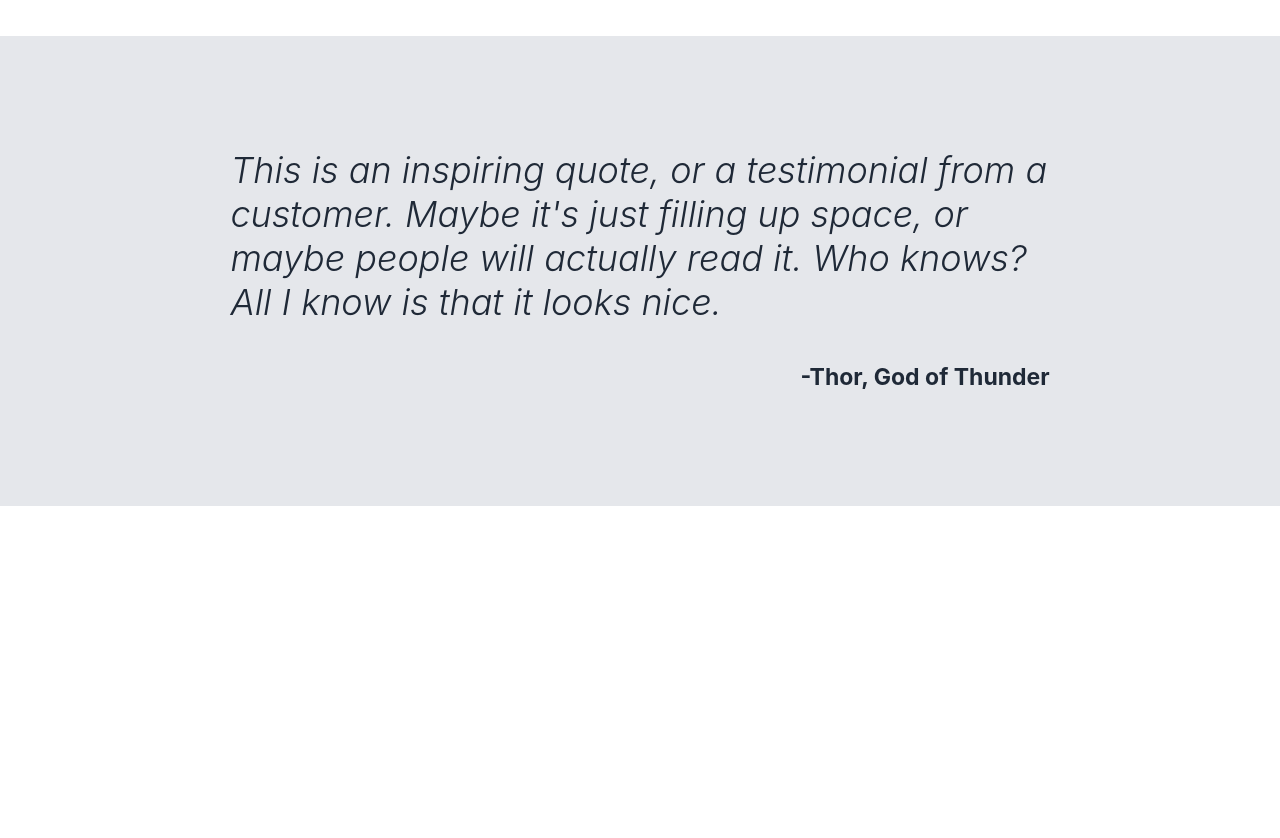
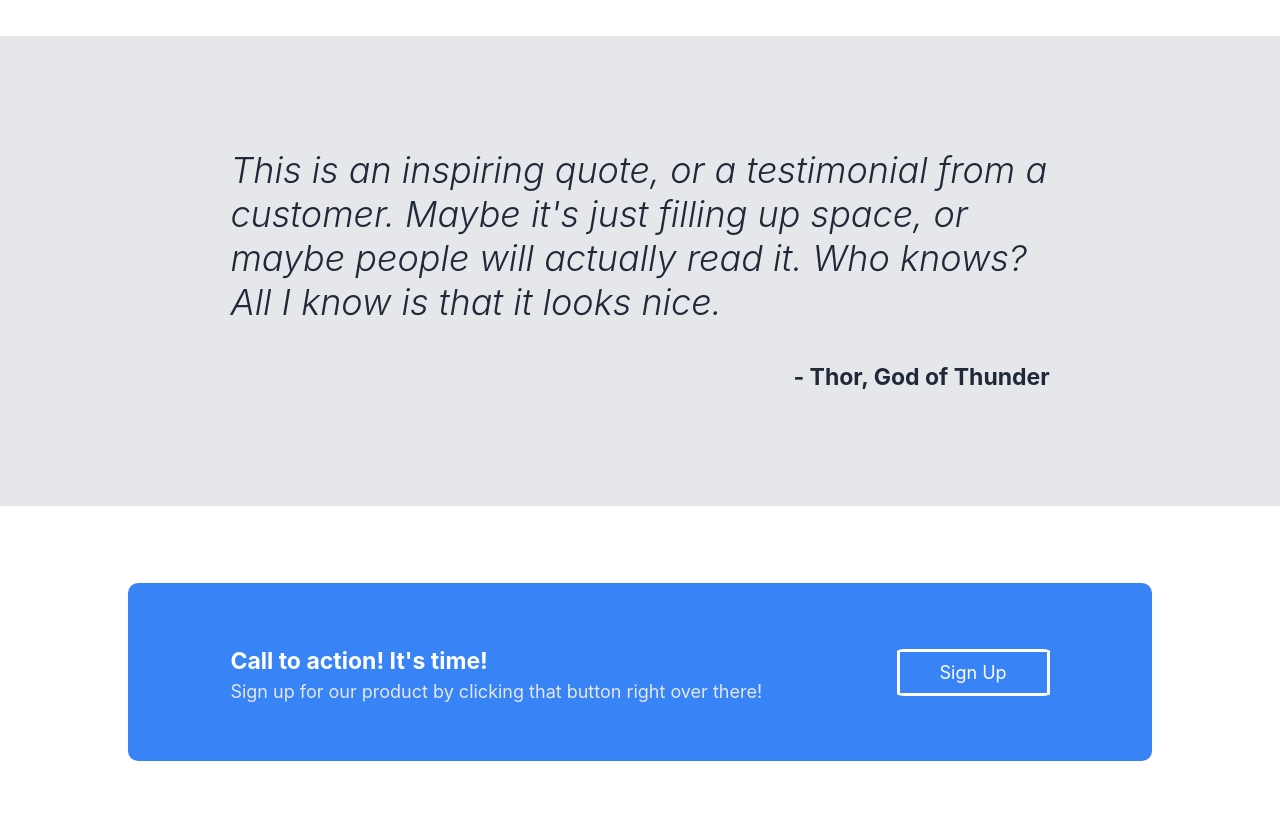
Before and after one commit to obinna-dev/Odin-Landing-Page, a plain HTML site: page index.html in a window 1280 px wide. Shown: the part 1066-1904 px from the top of the page. Before the commit the page ends 1572 px from the top, so only its background shows below. Drawn offline with Linux system fonts and the light colour scheme.

Commit message:
Create and style CTA section

```diff
--- a/index.html
+++ b/index.html
@@ -64,7 +64,21 @@
     <div class="inside quote">
         <div>
             <p><em>This is an inspiring quote, or a testimonial from a customer. Maybe it's just filling up space, or maybe people will actually read it. Who knows? All I know is that it looks nice.</em></p>
-            <h5>-Thor, God of Thunder</h5>
+            <h5>- Thor, God of Thunder</h5>
+        </div>
+    </div>
+        <!-- CTA section -->
+    <div class="inside CTA">
+        <div>
+            <div class="CTA-banner"> <!--flex container-->
+                <div class="CTA-item"> <!--flex item-->
+                    <h3>Call to action! It's time!</h3>
+                    <p>Sign up for our product by clicking that button right over there!</p>
+                </div>
+                <div class="CTA-item"> <!--flex item-->
+                    <button>Sign Up</button>
+                </div>
+            </div>
         </div>
     </div>
 </body>
--- a/resources/css/style.css
+++ b/resources/css/style.css
@@ -84,7 +84,6 @@ button {
 
 button:hover {
     background-color: #2b5fad;
-    padding: 2% 5%;
 }
 
 .inside.random-info {
@@ -145,3 +144,42 @@ button:hover {
     font-weight: bold;
     /* font-weight: 300; */
 }
+
+.inside.CTA {
+    padding: 6% 10%;
+}
+
+.inside.CTA > div   {
+    background-color: #3883f6;
+    border-radius: 10px;
+}
+
+.CTA-banner {
+    padding: 4% 10%;
+    display: flex;
+    justify-content: space-between;
+    align-items: center;
+}
+
+.CTA-banner h3  {
+    color: white;
+    font-size: 23px;
+    font-weight: bold;
+    margin-bottom: -0.5em;
+}
+
+.CTA-banner p  {
+    font-size: 18px;
+    color: #e5e7eb;
+}
+
+.CTA-item > button  {
+    border: solid white;
+    padding:    10px 40px;
+    color: white;
+}
+
+.CTA-item > button:hover {
+    background-color: #ffffff;
+    color: #2b5fad;
+}
```
